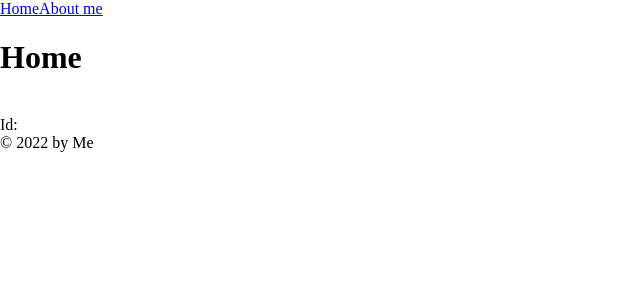
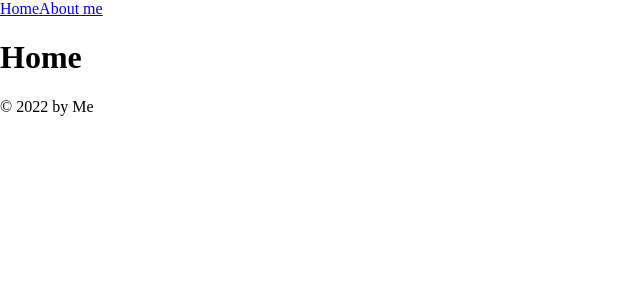
Before and after one commit to tsimvris/capstone-project, a Next.js app: page / in a window 1280 px wide. Shown: the top 300 px of the page, without its empty margins (0-640 px from the left). Built offline with nearby package versions, Linux system fonts and the light colour scheme.

Commit message:
Update index.js

```diff
--- a/src/pages/index.js
+++ b/src/pages/index.js
@@ -12,10 +12,6 @@ export default function HomePage() {
 			</Head>
 			<h1>Home</h1>
 
-			<section>
-				<br />
-				<div>Id: </div>
-			</section>
 		</Layout>
 	);
 }
```
